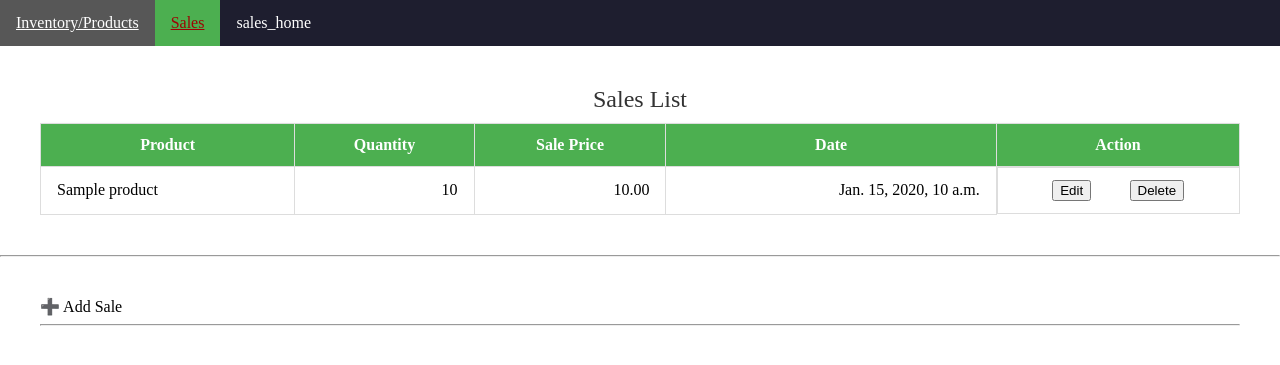
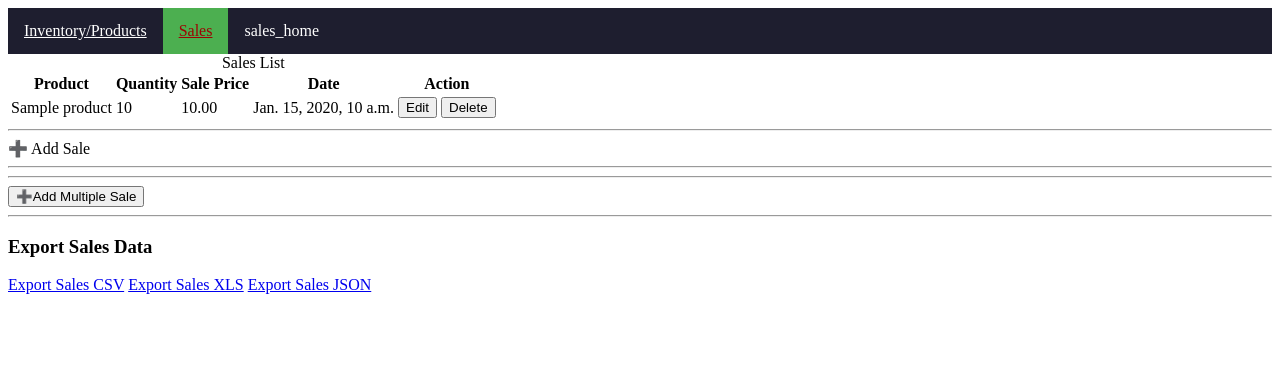
Before and after one commit to mkkotlin/MiniM, a Django app: page /sales/ in a window 1280 px wide. Shown: the top 365 px of the page. Run offline with Django 5.2, Linux system fonts and the light colour scheme; tables that the repository leaves empty hold one stand-in row (values such as "Sample post").

Commit message:
feat: implemented dynamic form submission, added feature to export data to json, csv and xls

```diff
--- a/MiniMart/sales/static/sales/css/styles.css
+++ b/MiniMart/sales/static/sales/css/styles.css
@@ -50,3 +50,22 @@
 .add_sale{
     margin: 40px;
 }
+.export-sales-container{
+    margin: 0px 0px 0px 20px;
+    display: grid;
+}
+.csv, .xls, .json {
+    text-decoration: none;
+    color: #fff;
+    background-color: #696c88;
+    padding: 10px 20px;
+    border-radius: 5px;
+    margin-right: 10px;
+    width: 150px;
+    text-align: center;
+    transition: background-color 0.3s ease;
+    margin-bottom: 10px;
+}
+.csv:hover, .xls:hover, .json:hover {
+    background-color: #0011fe;
+}
--- a/MiniMart/sales/static/sales/js/script.js
+++ b/MiniMart/sales/static/sales/js/script.js
@@ -125,4 +125,83 @@
         });
 
     });
+
+
+
+    // Toggle the visibility of the "Add Multiple Sale" form
+    $(document).on('click', '.toggle_multi_add' ,function(){
+        const text = $(this).text()
+        $('.multi-sale-container').slideToggle();
+        $(this).text(text === '➕Add Multiple Sale'?'➖Close Form':'➕Add Multiple Sale')
+    });
+
+    // Add more fields for adding multiple sales
+    $('.add-more').click(function(e){
+        e.preventDefault();
+        console.log('Adding more sales');
+        const newSaleItem = $('#sale-form-template').html();
+        $('.form-wrapper').append(newSaleItem);
+    });
+
+
+    // Remove fields for adding multiple sales
+    $(document).on('click', '.remove', function(e){
+        console.log('Removing sale item');
+        e.preventDefault();
+        $(this).closest('.sale_form').remove();
+    });
+
+
+    $('.submit-multi-sale').click(function(e){
+        e.preventDefault();
+        const saleData = [];
+        $('.sale_form').each(function(){
+            const product = $(this).find('select[name="product[]"]').val();
+            const quantity = $(this).find('input[name="quantity[]"]').val();
+            const price = $(this).find('input[name="sale_price[]"]').val();
+            if (product && quantity && price) {
+                saleData.push({
+                    product: product,
+                    quantity: parseInt(quantity),
+                    sale_price: parseFloat(price)
+                });
+            }
+        });
+
+        console.log('Sale Data:', saleData, '\n'+ JSON.stringify(saleData));
+
+        if (saleData.length === 0) {
+            alert('Please fill in at least one sale item.');
+            return;
+        }
+
+        $.ajax({
+            type: 'POST',
+            url:'/sales/add_multiple_sales/',
+            data: JSON.stringify(saleData),
+            headers: {
+                'X-CSRFToken': $('input[name="csrfmiddlewaretoken"]').val()
+            },
+            success: function(response){
+                alert(response.message || 'Multiple sales added successfully!');
+                $('.multi-sale-container').hide();
+                $('.form-wrapper').empty(); // Clear the form after submission
+
+                // Prepend the new rows to the sale list
+                // Assuming response.rows contains the HTML for the new sale rows
+                // console.log('Response Rows:', response.rows);
+                $('.multi-sale-container').hide();
+                $('.toggle_multi_add').text('➕Add Multiple Sale');
+                response.rows.forEach(function(row) {
+                    $('.add_sale_list').prepend(row);
+                });
+                // $('.add_sale_list').prepend(response.rows);
+            },
+            error: function(xhr){
+                const err = JSON.parse(xhr.responseText);
+                alert(err.message || 'Something went wrong' + xhr.status, xhr.readyState)
+            }
+        });
+    });
+
 });
--- a/MiniMart/sales/templates/sales/sales.html
+++ b/MiniMart/sales/templates/sales/sales.html
@@ -4,9 +4,9 @@
 <head>
     <meta charset="UTF-8">
     <meta name="viewport" content="width=device-width, initial-scale=1.0">
-    <link rel="stylesheet" type="text/css" href="{% static 'sales/css/styles.css' %}">
+    <link rel="stylesheet" type="text/css" href="{% static 'sales/css/styles.css' %} ?v={{ current_time }}">
     <script src="https://code.jquery.com/jquery-3.6.0.min.js"></script>
-    <script src="{% static 'sales/js/script.js' %}"></script>
+    <script src="{% static 'sales/js/script.js' %} ?v={{ current_time }}"></script>
     <title>Sales</title>
 </head>
 <body>
@@ -67,6 +67,46 @@
         </div>
     </div>
 
+    <hr>
+    <div>
+        <button class="toggle_multi_add">➕Add Multiple Sale</button>
+
+        <div class="multi-sale-container" style="display: none;">
+            <div class="form-wrapper">
+                <div class="sale_form">
+                    <select name="product[]">
+                    {% for p in products %}
+                    <option value="{{p.id}}">{{p.name}}</option>
+                    {% endfor %}
+                    </select>
+                    <input name="quantity[]" type="number" placeholder="Quantity" class="quantity" min="1">
+                    <input name="sale_price[]" type="number" placeholder="Sale Price" class="sale_price" step="0.01" min="1">
+                    <button class="remove">Remove</button>
+                </div>
+            </div>
+            <button class="add-more">Add More</button>
+            <button class="submit-multi-sale">Save all</button>
+        </div>
+    </div>
+<hr>
+<h3>Export Sales Data</h3>
+    <div class="export-sales-container">
+        <a href="{% url 'export_sales' 'csv' %}" class="csv">Export Sales CSV</a>
+        <a href="{% url 'export_sales' 'xls' %}" class="xls">Export Sales XLS</a>
+        <a href="{% url 'export_sales' 'json' %}" class="json">Export Sales JSON</a>
+    </div>
 
 </body>
+<script type="text/template" id="sale-form-template">
+    <div class="sale_form">
+        <select name="product[]">
+            {% for p in products %}
+            <option value="{{p.id}}">{{p.name}}</option>
+            {% endfor %}
+        </select>
+        <input name="quantity[]" type="number" placeholder="Quantity" class="quantity" min="1">
+        <input name="sale_price[]" type="number" placeholder="Sale Price" class="sale_price" step="0.01" min="1">
+        <button class="remove">Remove</button>
+    </div>
+</script>
 </html>
--- a/MiniMart/sales/urls.py
+++ b/MiniMart/sales/urls.py
@@ -1,9 +1,11 @@
 from django.urls import path
-from . views import sales_home, add_sale, delete_sale, update_sale
+from . views import sales_home, add_sale, delete_sale, update_sale, add_multiple_sales, export_sales
 
 urlpatterns = [
     path('', sales_home, name='sales_home'),
     path('add_sale/', add_sale, name='add_sale'),
     path('delete/<int:id>/', delete_sale, name='delete_sale'),
     path('edit/<int:id>/', update_sale, name='update_sale'),
+    path('add_multiple_sales/', add_multiple_sales, name='add_multiple_sales'),
+    path('export_sales/<str:file_format>/', export_sales, name='export_sales'),
 ]
--- a/MiniMart/sales/views.py
+++ b/MiniMart/sales/views.py
@@ -1,8 +1,12 @@
 from django.shortcuts import render
 from . models import Sale
 from inventory.models import Product
-from django.http import JsonResponse
+from django.http import JsonResponse, HttpResponse
 from django.template.loader import render_to_string
+import json
+import time
+import csv
+import xlwt
 
 
 # Create your views here.
@@ -14,7 +18,7 @@
     """
     sales_list = Sale.objects.all().order_by('-date')
     product = Product.objects.all()
-    return render(request, 'sales/sales.html', {'sales_list': sales_list,'products':product})
+    return render(request, 'sales/sales.html', {'sales_list': sales_list,'products':product, 'current_time': int(time.time()*1000)})
 
 
 def add_sale(request):
@@ -100,3 +104,102 @@
             return JsonResponse({'status':'error','message':'Invalid input data'}, status=400)
         except:
             return JsonResponse({'status':'error','message':'An unexpected error occurred'}, status=500)
+
+
+def add_multiple_sales(request):
+    """
+    Handle the addition of multiple sales.
+    This function processes POST requests to add multiple sales and updates the product stock accordingly.
+    Args:
+        request (HttpRequest): The HTTP request object containing the sale data.
+    """
+    if request.method == 'POST':
+        sales_data = json.loads(request.body)
+        print(sales_data)
+        rendered_rows = []
+        for sale_data in sales_data:
+            product_id = sale_data.get('product')
+            quantity = int(sale_data.get('quantity',0))
+            sale_price = float(sale_data.get('sale_price',0))
+
+            try:
+                product = Product.objects.get(id=product_id)
+                if quantity > product.stock:
+                    return JsonResponse({'status':'error','message':f'Not enough stock {product.stock}'}, status=400)
+
+                sale = Sale.objects.create(product=product, quantity=quantity, sale_price=sale_price)
+                product.stock -= quantity
+                product.save()
+
+                rendered_row = render_to_string('sales/sale_row.html', {'s': sale})
+                rendered_rows.append(rendered_row)
+            except Product.DoesNotExist:
+                return JsonResponse({'status':'error','message':'Product not found'}, status=404)
+            except ValueError:
+                return JsonResponse({'status':'error','message':'Invalid input data'}, status=400)
+        return JsonResponse({'status':'success','message':'Multiple sales added successfully', 'rows': rendered_rows}, status=200)
+    return JsonResponse({'status':'error', 'message':'invalid request'}, status=405)
+
+
+def export_sales(request, file_format):
+    if file_format == 'csv':
+        response = HttpResponse(content_type='text/csv')
+        response['Content-Disposition'] = 'attachment; filename="sales.csv"'
+        writer = csv.writer(response)
+        writer.writerow(['ID', 'Product', 'Quantity', 'Sale Price', 'Date'])
+        sales = Sale.objects.all()
+        for sale in sales:
+            writer.writerow([sale.id, sale.product.name, sale.quantity, sale.sale_price, sale.date])
+        return response
+    # This function exports all sales data to a CSV file.
+    # It sets the content type to 'text/csv' and writes the header row followed by
+    elif file_format == 'xls':
+        return export_xls(request)
+
+    elif file_format == 'json':
+        return export_json(request)
+
+def export_xls(request):
+    # Create a new Excel workbook and sheet
+    workbook = xlwt.Workbook()
+    sheet = workbook.add_sheet('Sales')
+
+    # Define column headers
+    columns = ['Product', 'Quantity', 'Sale Price', 'Date']
+
+    # Write column headers in bold
+    bold_style = xlwt.XFStyle()
+    bold_font = xlwt.Font()
+    bold_font.bold = True
+    bold_style.font = bold_font
+
+    for col_num, column_title in enumerate(columns):
+        sheet.write(0, col_num, column_title, bold_style)
+
+    # Write data rows
+    for row_num, sale in enumerate(Sale.objects.all().order_by('-date'), start=1):
+        sheet.write(row_num, 0, sale.product.name)
+        sheet.write(row_num, 1, sale.quantity)
+        sheet.write(row_num, 2, float(sale.sale_price))
+        sheet.write(row_num, 3, sale.date.strftime("%Y-%m-%d %H:%M"))
+
+    # Prepare response
+    response = HttpResponse(content_type='application/ms-excel')
+    response['Content-Disposition'] = 'attachment; filename="sales.xls"'
+    workbook.save(response)
+    return response
+
+def export_json(request):
+    sales = Sale.objects.all()
+    data = []
+    for sale in sales:
+        data.append({
+            'id': sale.id,
+            'product': sale.product.name,
+            'quantity': sale.quantity,
+            'sale_price': str(sale.sale_price),
+            'date': sale.date.strftime("%Y-%m-%d %H:%M")
+        })
+        response = HttpResponse(json.dumps(data, indent=4), content_type='application/json')
+        response['Content-Disposition'] = 'attachment; filename="sales.json"'
+    return response
```
Also changed, not shown: MiniMart/inventory/templates/inventory/inventory.html (indentation only), MiniMart/sales/templates/sales/sale_row.html (line endings or trailing spaces).
